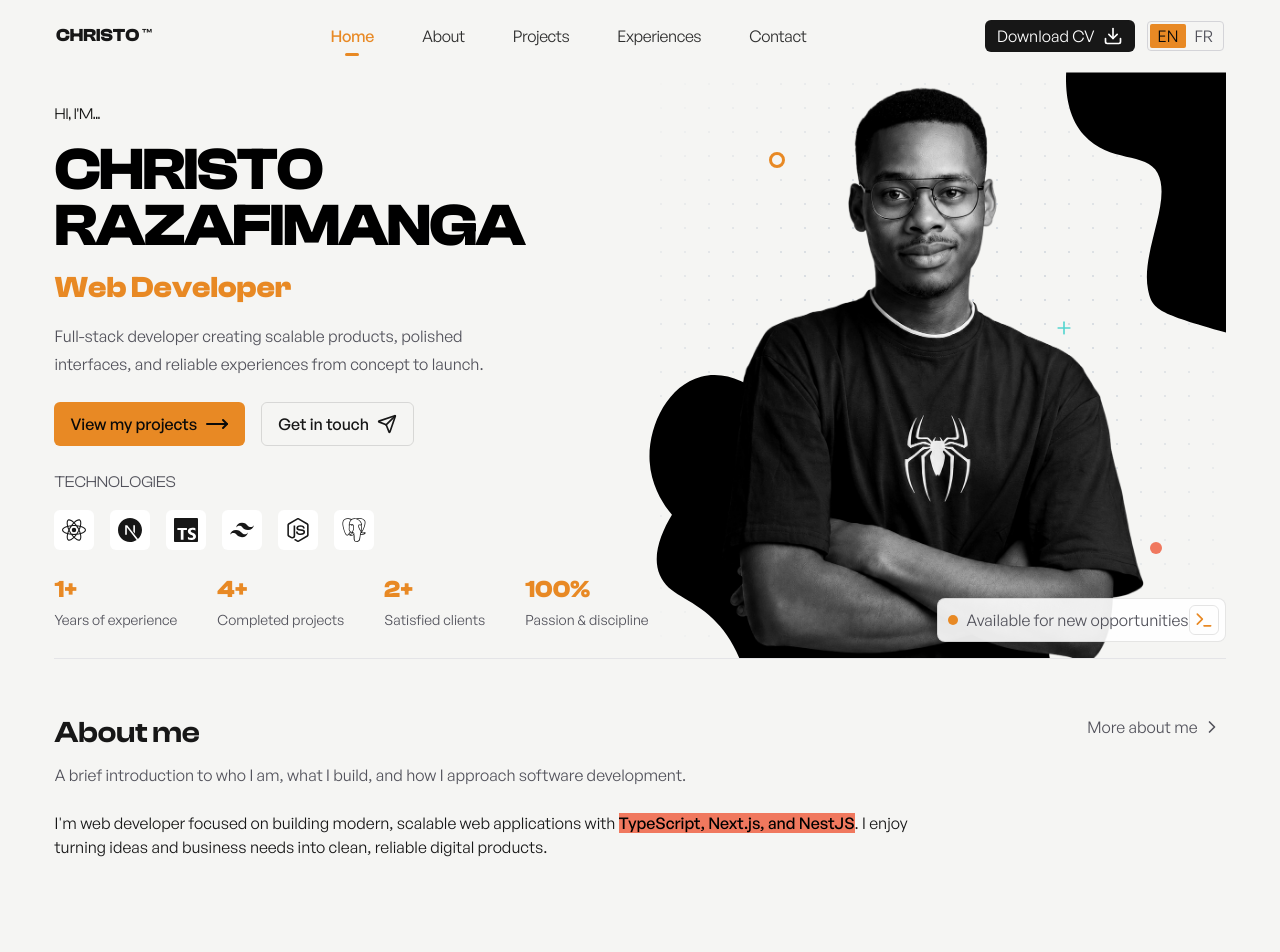
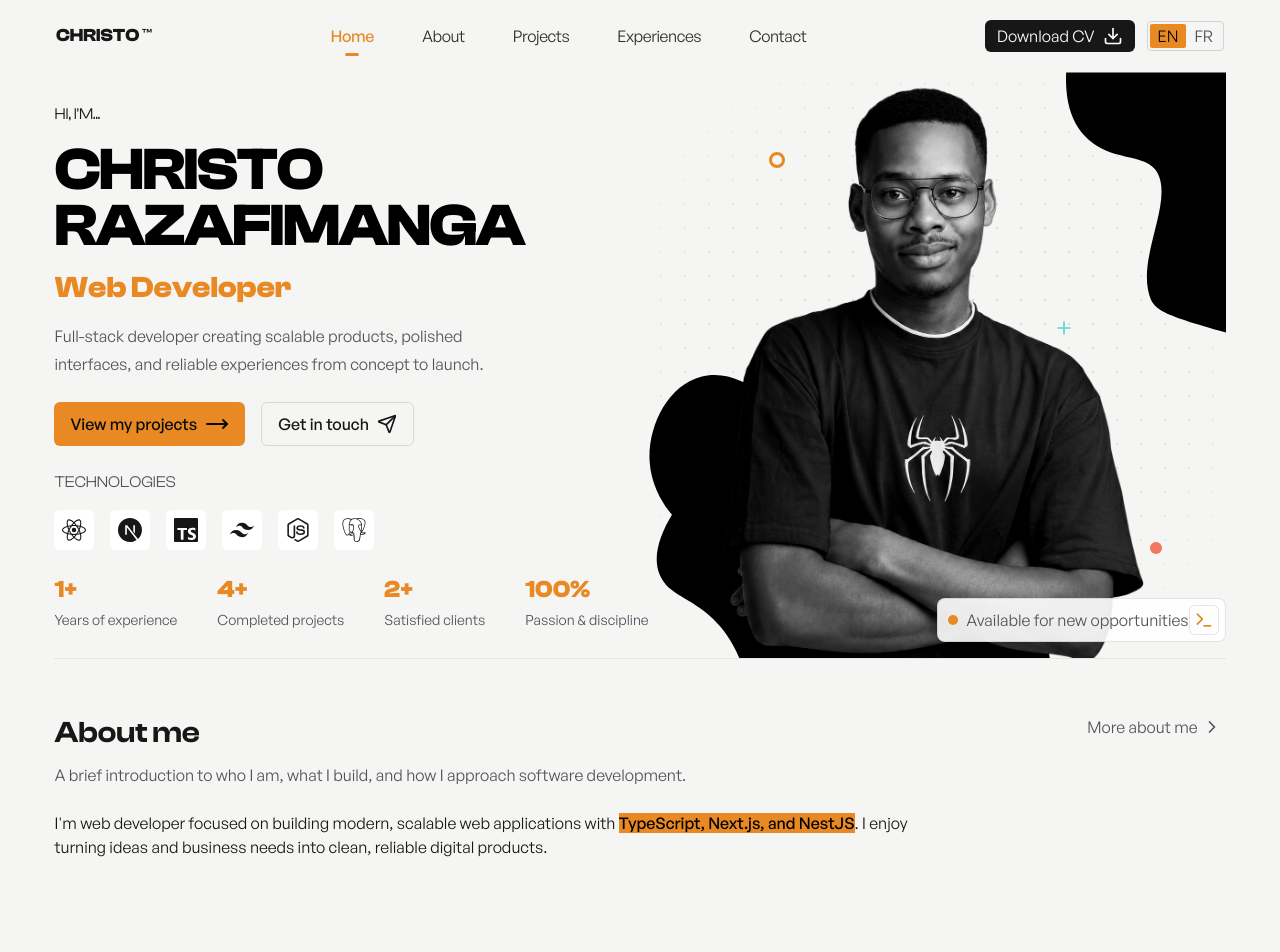
Before and after one commit to bossnare/portfolio, a Next.js app: page / in a window 1280 px wide. Shown: the top 952 px of the page. Built offline with nearby package versions, Linux system fonts and the light colour scheme.

Commit message:
add facebook page | pro

```diff
--- a/app/layout.tsx
+++ b/app/layout.tsx
@@ -53,6 +53,7 @@ const personJsonLd = {
   sameAs: [
     'https://github.com/bossnare',
     'https://www.facebook.com/thebossnare',
+    'https://facebook.com/theletsgochris',
     'https://www.instagram.com/thebossnare',
     'https://www.x.com/thebossnare',
     'https://www/tiktok.com/@thebossnare',
--- a/src/components/SocialLinks.tsx
+++ b/src/components/SocialLinks.tsx
@@ -9,7 +9,7 @@ const socialLinks = [
   {
     name: 'Facebook',
     icon: 'facebook.svg',
-    href: 'https://facebook.com/thebossnare',
+    href: 'https://facebook.com/theletsgochris',
   },
   {
     name: 'WhatsApp',
--- a/src/components/about/AboutMe.tsx
+++ b/src/components/about/AboutMe.tsx
@@ -27,7 +27,7 @@ export function AboutMe() {
       <div className="max-w-4xl">
         I&apos;m web developer focused on building modern, scalable web
         applications with{' '}
-        <span className="bg-[#F0785E] text-black font-medium">
+        <span className="bg-primary text-black font-medium">
           TypeScript, Next.js, and NestJS
         </span>
         . I enjoy turning ideas and business needs into clean, reliable digital
```
